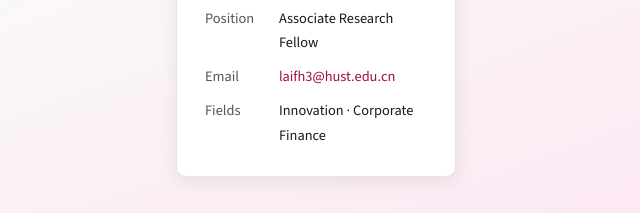
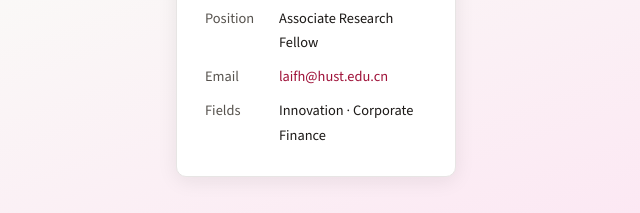
Before and after one commit to laifh3/laifh3.github.io, a plain HTML site: page index.html in a window 1280 px wide. Shown: the part 587-800 px from the top of the page, 640-1280 px from the left. Drawn offline with nearby package versions, Linux system fonts and the light colour scheme.

Commit message:
Update homepage content

```diff
--- a/index.html
+++ b/index.html
@@ -68,7 +68,7 @@
             <dt>Position</dt>
             <dd>Associate Research Fellow</dd>
             <dt>Email</dt>
-            <dd><a href="mailto:laifh3@hust.edu.cn">laifh3@hust.edu.cn</a></dd>
+            <dd><a href="mailto:laifh@hust.edu.cn">laifh@hust.edu.cn</a></dd>
             <dt>Fields</dt>
             <dd>Innovation · Corporate Finance </dd>
           </dl>
```
Also changed, not shown: 1 other file.
